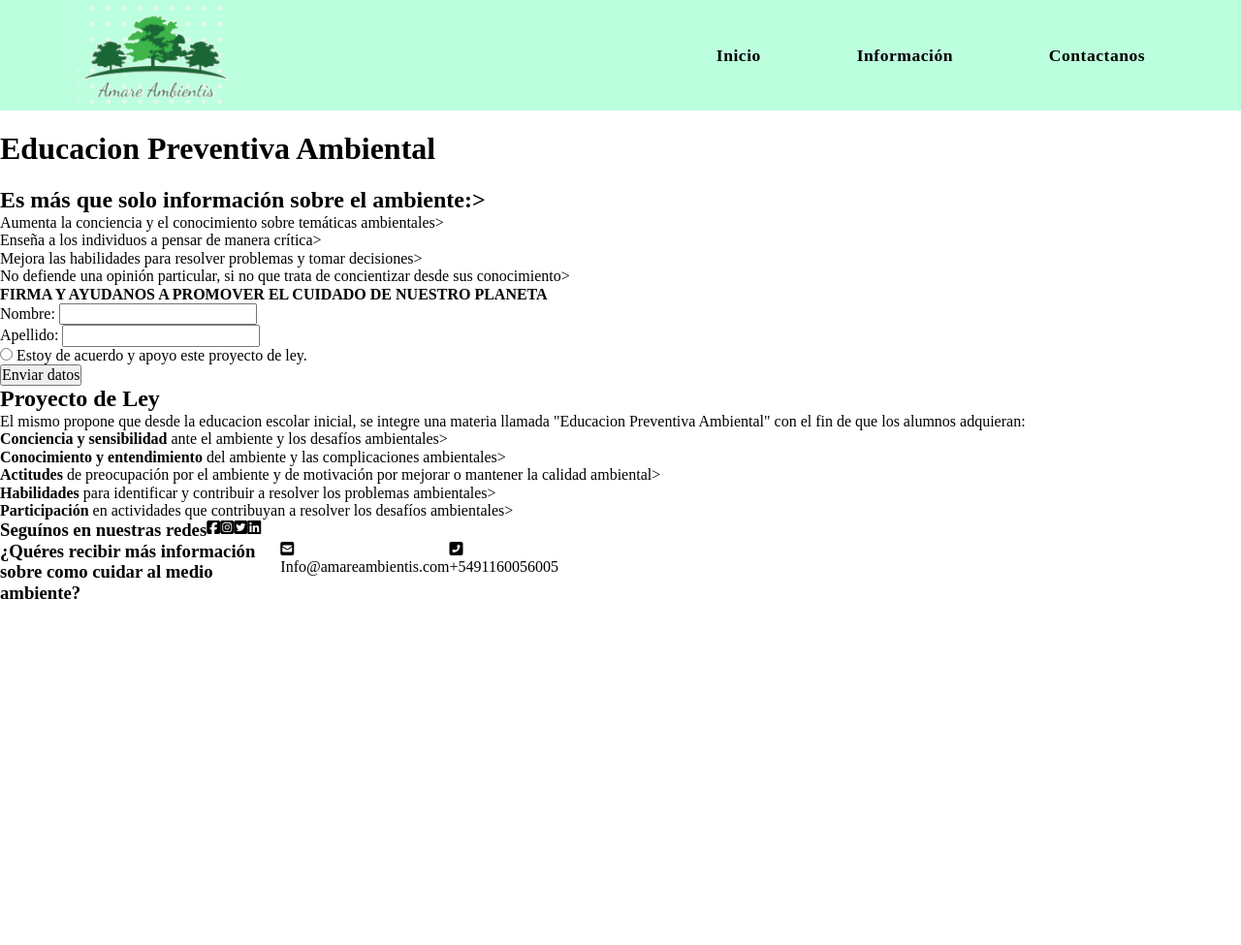
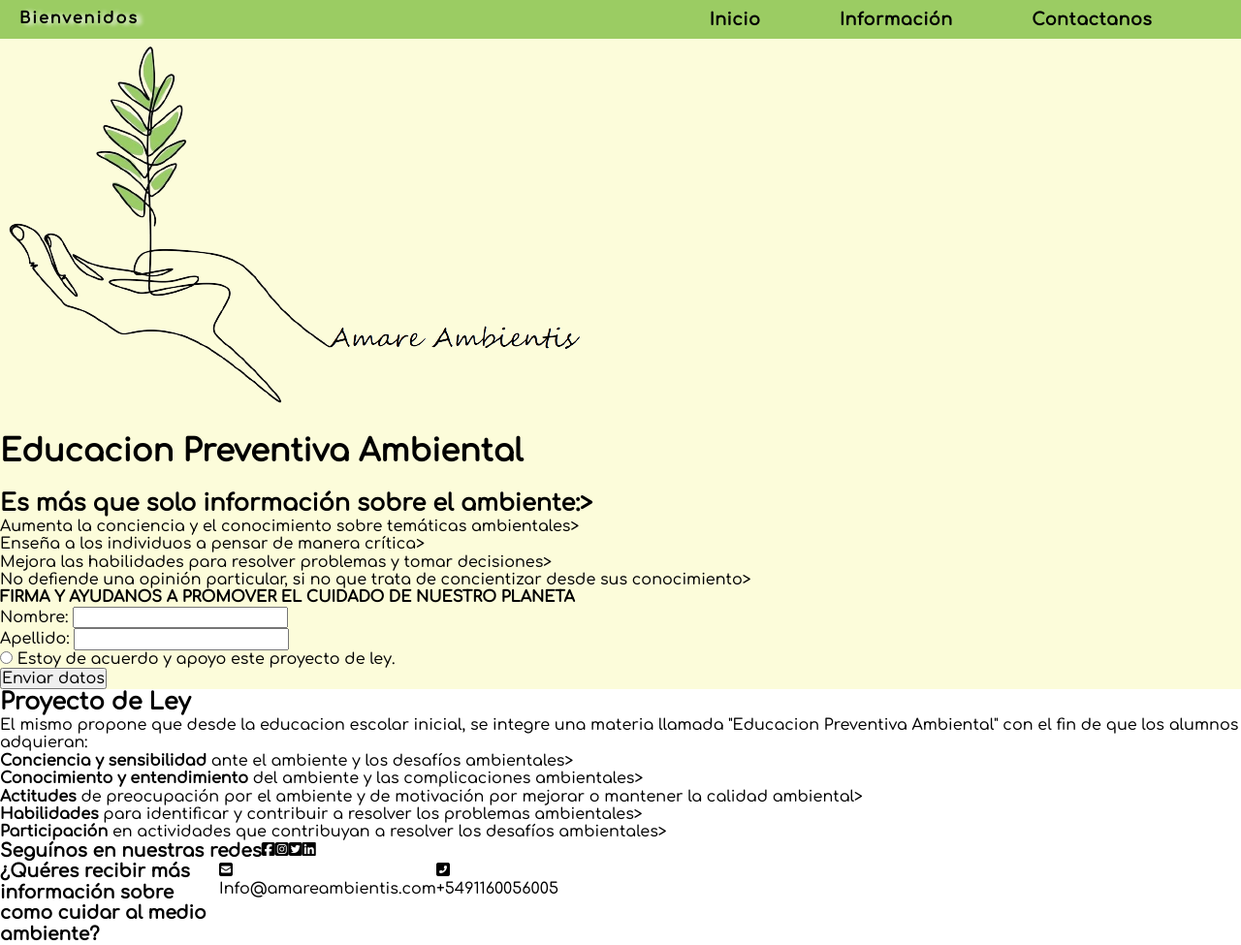
Before and after one commit to Brendaniela95/Winter, a plain HTML site: page index.html in a window 1280 px wide. Shown: the whole page at 97% size. Before the commit the page ends 800 px from the top, so only its background shows below. Drawn offline with Linux system fonts and the light colour scheme; a web font is replaced by a local one.

Commit message:
agregando nuevo logo

```diff
--- a/index.css
+++ b/index.css
@@ -13,17 +13,27 @@
 
 .navbar {
     width: 100%;
-    height: 15%;
-    background-color: #bcffde;
+    height: 25%;
+    background-color: rgb(155, 204, 99);
     display: flex;
     justify-content: space-between;
 }
 
-.navbar-img {
+/* .navbar-img {
     width: 25%;
     display: flex;
     justify-content: center;
     align-items: center;
+} */
+
+.navbar p b {
+    width: 25%;
+    display: flex;
+    margin: 10px 10px 10px 20px;
+    text-shadow: #fafafa 5px 1px 4px;
+    letter-spacing: 2px;
+    font-size: 1em;
+
 }
 
 .navbar-ul {
@@ -38,6 +48,7 @@
     width: 100%;
     justify-content: space-evenly;
     list-style: none;
+    margin: 10px;
 }
 
 .navbar-ul ul li {
@@ -74,6 +85,14 @@
     color: #004332;
 }
 
+section {
+    background-color: #fcfcda;
+}
+
+.cuerpo__logo {
+    height: ;
+}
+
 .final__redes {
     display: flex;
 }
--- a/index.html
+++ b/index.html
@@ -1,7 +1,6 @@
 <!DOCTYPE html>
 <html lang="es">
 <head>
-    <link rel="shortcut icon" href="img/logo.ico" type="image/x-icon">
     <meta charset="UTF-8">
     <meta http-equiv="X-UA-Compatible" content="IE=edge">
     <meta name="viewport" content="width=device-width, initial-scale=1.0">
@@ -13,9 +12,10 @@
 <body>
     <header>
       <nav class="navbar">
-        <div class="navbar-img">
-           <img width="50%" src="img/logo.png" alt="">
-        </div>
+          <p><b>Bienvenidos</b></p>
+        <!-- <div class="navbar-img">
+           <img width="50%" src="img/logoamareambientis.png" alt="logo">
+        </div> -->
         <div class="navbar-ul">
             <ul>
                 <li><a href="">Inicio</a></li>
@@ -26,6 +26,9 @@
       </nav>
     </header>
     <section>
+        <div class="cuerpo__logo">
+            <img alt="logo" src="img/logoamareambientis.png">
+        </div>
         <div class="cuerpo__descripcion">
             <h1><b>Educacion Preventiva Ambiental</b></h1>
             <h2>Es más que solo información sobre el ambiente:></h2>
```
Also changed, not shown: fonts/Comfortaa-Bold.ttf (added), fonts/Comfortaa-Light.ttf (added), fonts/Comfortaa-Medium.ttf (added), fonts/Comfortaa-Regular.ttf (added), fonts/Comfortaa-SemiBold.ttf (added), fonts/Comfortaa-VariableFont_wght.ttf (added), fonts/LobsterTwo-Bold.ttf (added), fonts/LobsterTwo-BoldItalic.ttf (added), fonts/LobsterTwo-Italic.ttf (added), fonts/LobsterTwo-Regular.ttf (added), img/logoamareambientis.png (added).
